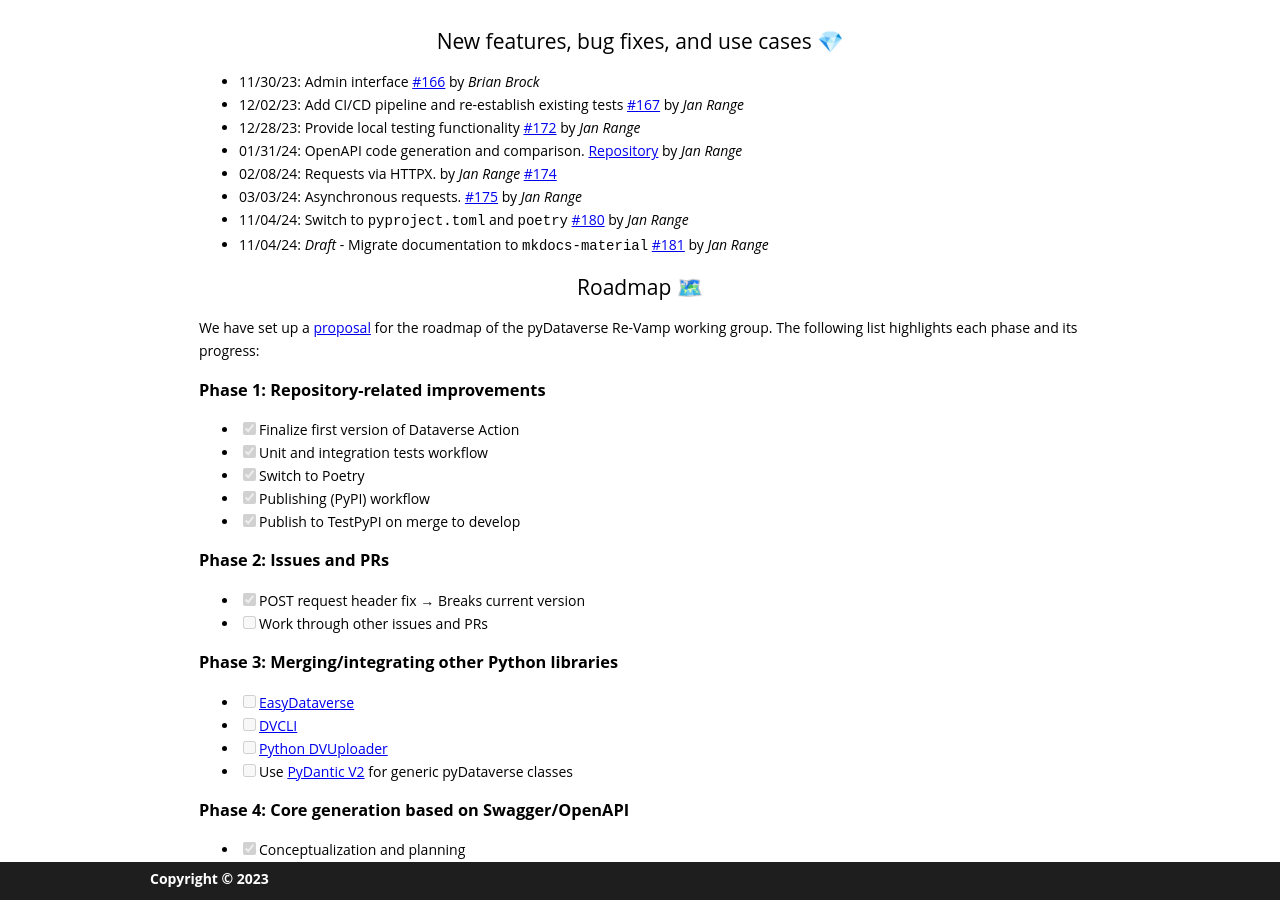
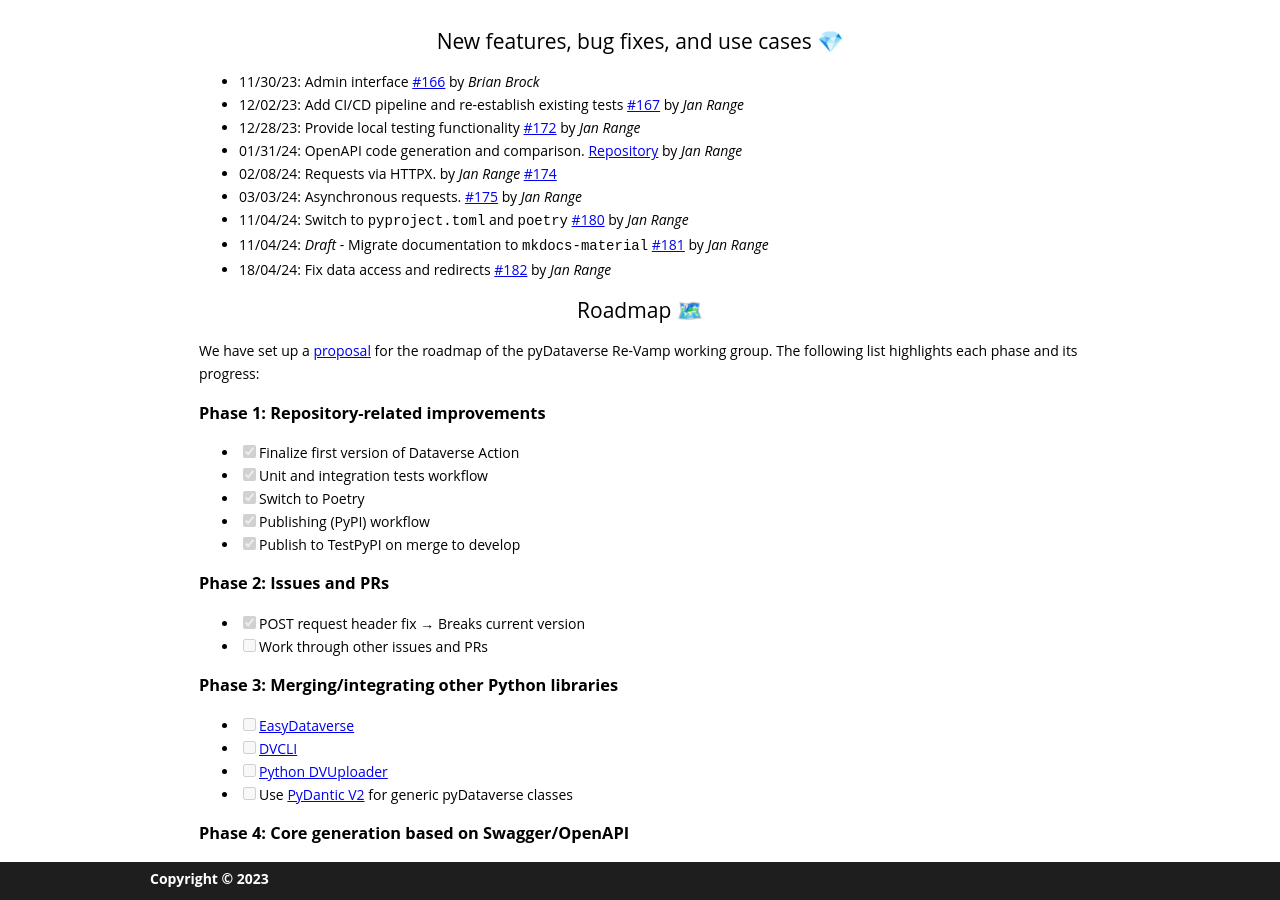
Before and after one commit to gdcc/py.gdcc.io, a Jekyll site: the page built from index.md, in a window 1280 px wide and 900 px high, scrolled down 1354 px. Built offline with Jekyll 4.4.1, drawn with Linux system fonts in a browser that asks for light colours; our own code applies the rules of GitHub Pages for plain Markdown files.

Commit message:
add get_datafile pr

```diff
--- a/index.md
+++ b/index.md
@@ -22,6 +22,7 @@ To address these concerns, the [pyDataverse](https://github.com/gdcc/pyDataverse
 - 03/03/24: Asynchronous requests. [#175](https://github.com/gdcc/pyDataverse/pull/175) by _Jan Range_
 - 11/04/24: Switch to `pyproject.toml` and `poetry` [#180](https://github.com/gdcc/pyDataverse/pull/180) by _Jan Range_
 - 11/04/24: _Draft_ - Migrate documentation to `mkdocs-material` [#181](https://github.com/gdcc/pyDataverse/pull/181) by _Jan Range_
+- 18/04/24: Fix data access and redirects [#182](https://github.com/gdcc/pyDataverse/pull/182) by _Jan Range_
 
 ## Roadmap 🗺️
 
```
